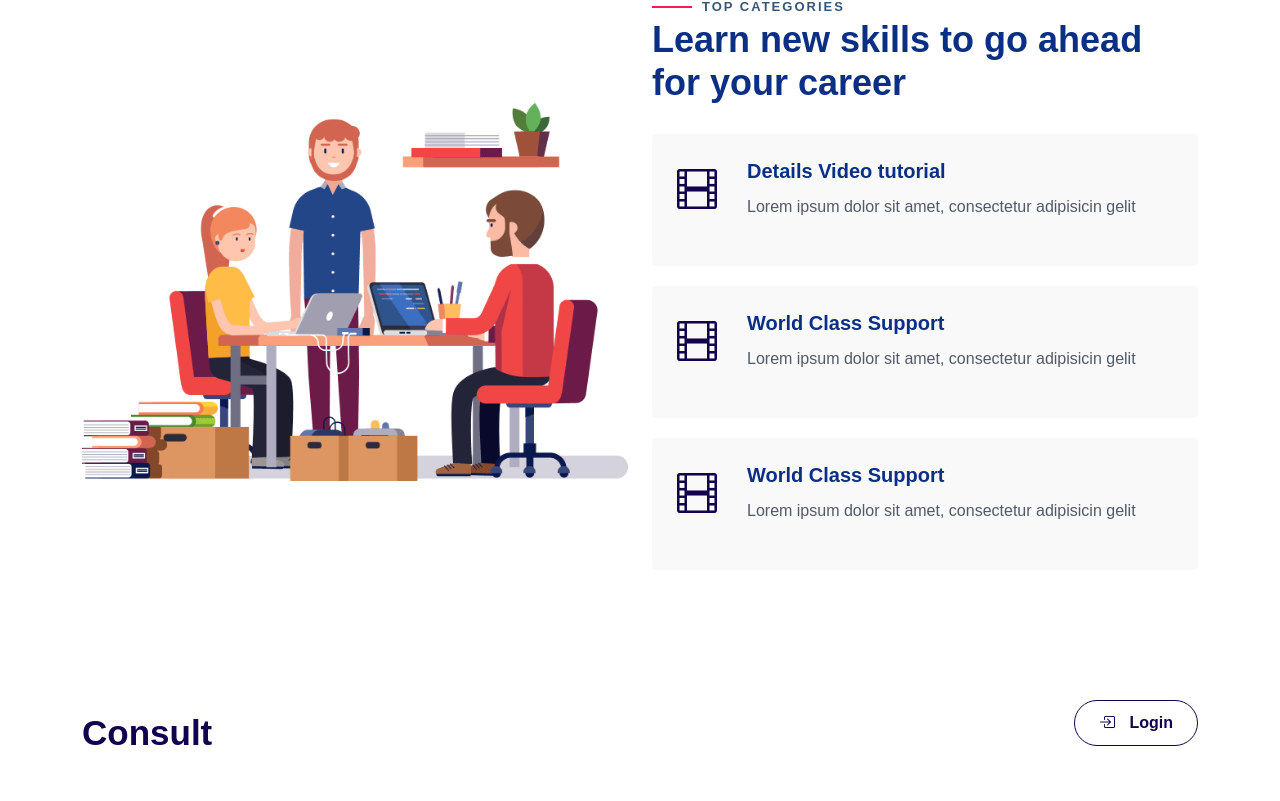
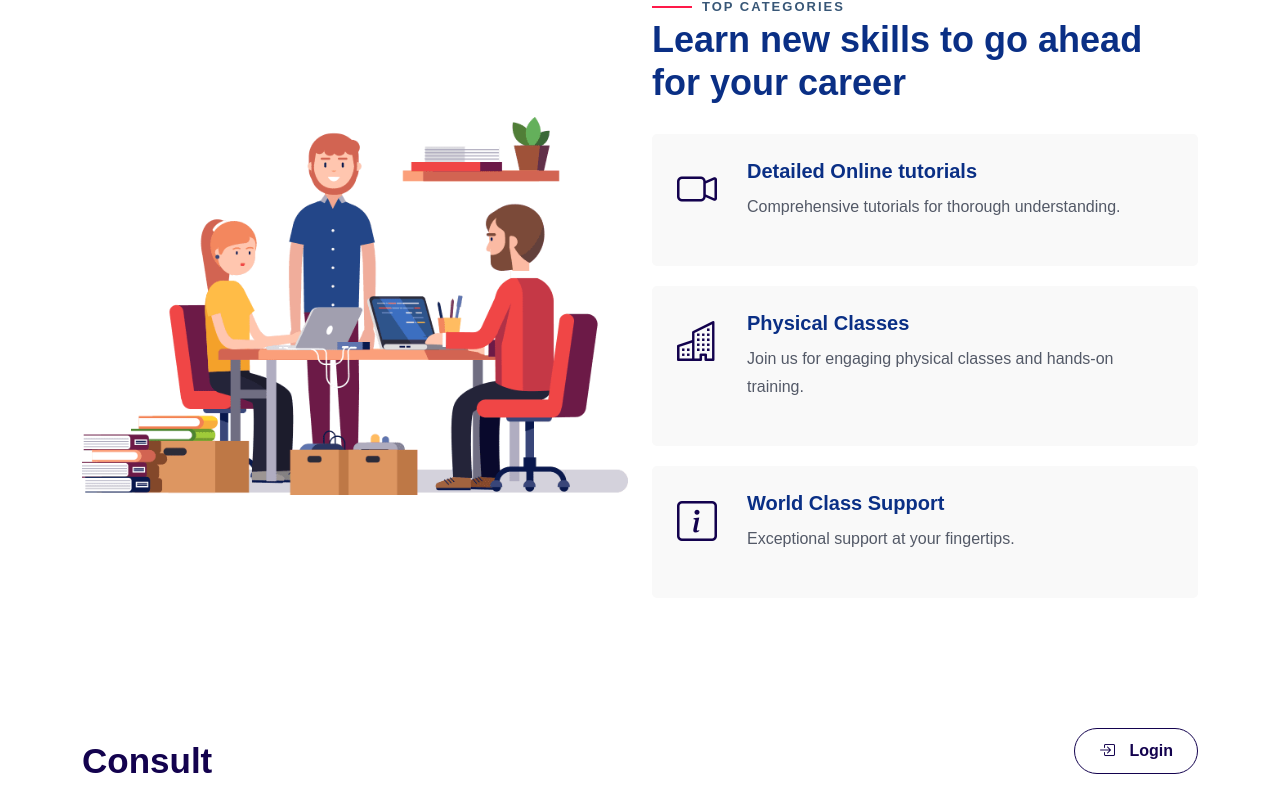
Before and after one commit to justtife/Geo_Bird, an Angular app: page /header in a window 1280 px wide. Shown: the part 2828-3629 px from the top of the page. Before the commit the page ends 3601 px from the top, so only its background shows below. Built offline with nearby package versions, Linux system fonts and the light colour scheme; a web font is replaced by a local one.

Commit message:
Upadted changes

```diff
--- a/src/app/components/home/home.component.html
+++ b/src/app/components/home/home.component.html
@@ -190,20 +190,20 @@
 
         <div class="about-content">
           <div class="about-text-block">
-            <i class="bi bi-film"></i>
-            <h4>Details Video tutorial</h4>
-            <p>Lorem ipsum dolor sit amet, consectetur adipisicin gelit</p>
+            <i class="bi bi-camera-video"></i>
+            <h4>Detailed Online tutorials</h4>
+            <p>Comprehensive tutorials for thorough understanding.</p>
           </div>
 
           <div class="about-text-block">
-            <i class="bi bi-film"></i>
-            <h4>World Class Support</h4>
-            <p>Lorem ipsum dolor sit amet, consectetur adipisicin gelit</p>
+            <i class="bi bi-buildings"></i>
+            <h4>Physical Classes</h4>
+            <p>Join us for engaging physical classes and hands-on training.</p>
           </div>
           <div class="about-text-block">
-            <i class="bi bi-film"></i>
+            <i class="bi bi-info-square"></i>
             <h4>World Class Support</h4>
-            <p>Lorem ipsum dolor sit amet, consectetur adipisicin gelit</p>
+            <p>Exceptional support at your fingertips.</p>
           </div>
         </div>
       </div>
```
